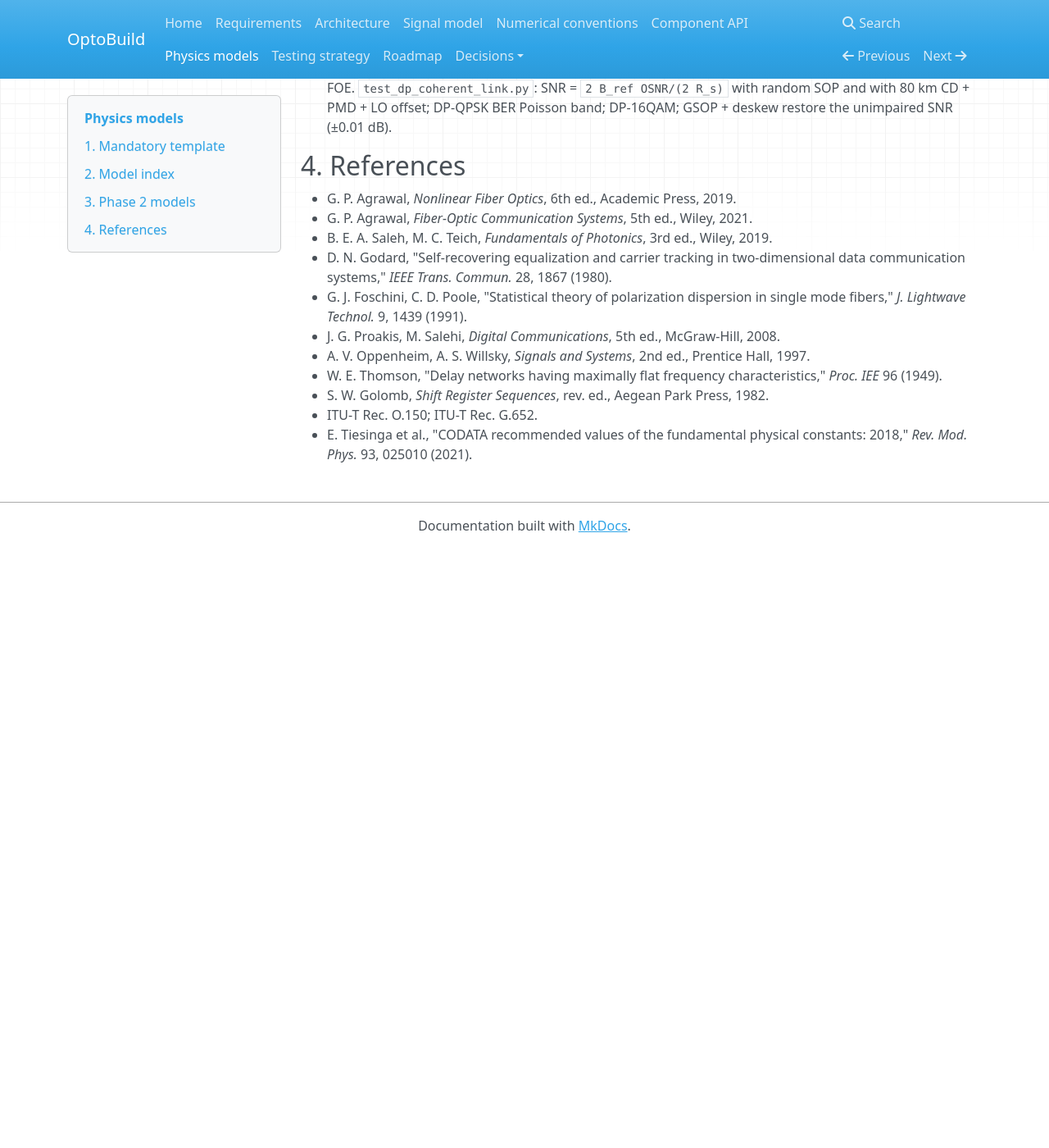
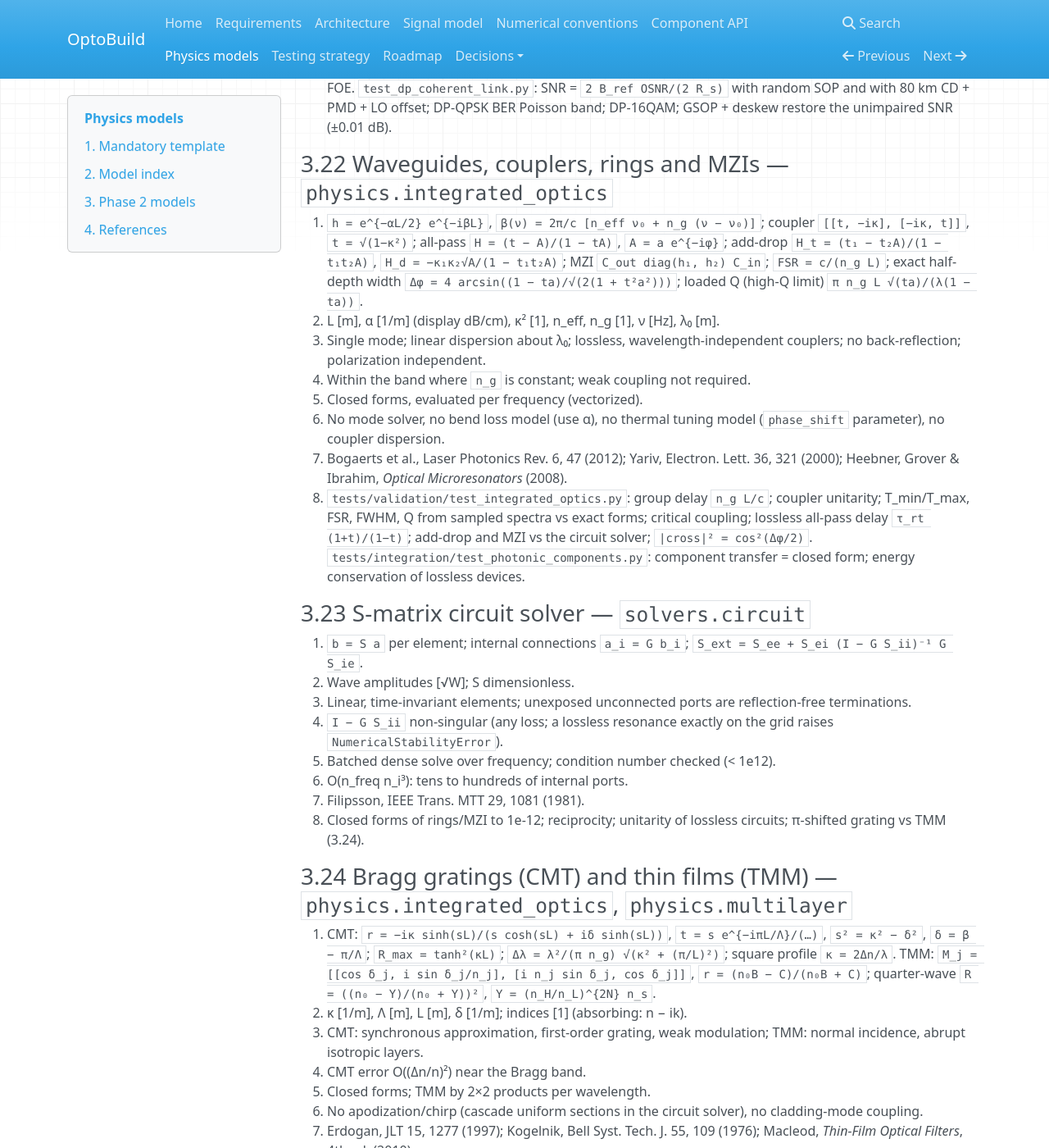
Before and after one commit to M-Khalid16/OptoBuild, an MkDocs documentation site: the page built from docs/physics_models.md, in a window 1280 px wide and 1400 px high, scrolled down 9604 px. Shown: the whole window at 82% size. Built offline with MkDocs 1.6.1, drawn with Linux system fonts in a browser that asks for light colours; nearby versions of some CDN libraries; before the commit the page ends 10273 px from its top, so only the background shows below that; some of the changed text lies outside the part shown.

Commit message:
Document Phase 7 (ADR-0018, physics models 3.22-3.24); version 0.9.0
Co-Authored-By: Claude Opus 5.5 <noreply@anthropic.com>
Claude-Session: https://claude.ai/code/session_017v3n7Ra3BEk55HR82Vj1Xd

```diff
--- a/docs/physics_models.md
+++ b/docs/physics_models.md
@@ -406,6 +406,67 @@ at the window edges.
    with 80 km CD + PMD + LO offset; DP-QPSK BER Poisson band; DP-16QAM;
    GSOP + deskew restore the unimpaired SNR (±0.01 dB).
 
+### 3.22 Waveguides, couplers, rings and MZIs — `physics.integrated_optics`
+
+1. `h = e^{−αL/2} e^{−iβL}`, `β(ν) = 2π/c [n_eff ν₀ + n_g (ν − ν₀)]`; coupler
+   `[[t, −iκ], [−iκ, t]]`, `t = √(1−κ²)`; all-pass `H = (t − A)/(1 − tA)`,
+   `A = a e^{−iφ}`; add-drop `H_t = (t₁ − t₂A)/(1 − t₁t₂A)`,
+   `H_d = −κ₁κ₂√A/(1 − t₁t₂A)`; MZI `C_out diag(h₁, h₂) C_in`;
+   `FSR = c/(n_g L)`; exact half-depth width
+   `Δφ = 4 arcsin((1 − ta)/√(2(1 + t²a²)))`; loaded Q (high-Q limit)
+   `π n_g L √(ta)/(λ(1 − ta))`.
+2. L [m], α [1/m] (display dB/cm), κ² [1], n_eff, n_g [1], ν [Hz], λ₀ [m].
+3. Single mode; linear dispersion about λ₀; lossless, wavelength-independent
+   couplers; no back-reflection; polarization independent.
+4. Within the band where `n_g` is constant; weak coupling not required.
+5. Closed forms, evaluated per frequency (vectorized).
+6. No mode solver, no bend loss model (use α), no thermal tuning model
+   (`phase_shift` parameter), no coupler dispersion.
+7. Bogaerts et al., Laser Photonics Rev. 6, 47 (2012); Yariv, Electron. Lett.
+   36, 321 (2000); Heebner, Grover & Ibrahim, *Optical Microresonators* (2008).
+8. `tests/validation/test_integrated_optics.py`: group delay `n_g L/c`;
+   coupler unitarity; T_min/T_max, FSR, FWHM, Q from sampled spectra vs exact
+   forms; critical coupling; lossless all-pass delay `τ_rt (1+t)/(1−t)`;
+   add-drop and MZI vs the circuit solver; `|cross|² = cos²(Δφ/2)`.
+   `tests/integration/test_photonic_components.py`: component transfer =
+   closed form; energy conservation of lossless devices.
+
+### 3.23 S-matrix circuit solver — `solvers.circuit`
+
+1. `b = S a` per element; internal connections `a_i = G b_i`;
+   `S_ext = S_ee + S_ei (I − G S_ii)⁻¹ G S_ie`.
+2. Wave amplitudes [√W]; S dimensionless.
+3. Linear, time-invariant elements; unexposed unconnected ports are
+   reflection-free terminations.
+4. `I − G S_ii` non-singular (any loss; a lossless resonance exactly on the
+   grid raises `NumericalStabilityError`).
+5. Batched dense solve over frequency; condition number checked (< 1e12).
+6. O(n_freq n_i³): tens to hundreds of internal ports.
+7. Filipsson, IEEE Trans. MTT 29, 1081 (1981).
+8. Closed forms of rings/MZI to 1e-12; reciprocity; unitarity of lossless
+   circuits; π-shifted grating vs TMM (3.24).
+
+### 3.24 Bragg gratings (CMT) and thin films (TMM) — `physics.integrated_optics`, `physics.multilayer`
+
+1. CMT: `r = −iκ sinh(sL)/(s cosh(sL) + iδ sinh(sL))`, `t = s e^{−iπL/Λ}/(…)`,
+   `s² = κ² − δ²`, `δ = β − π/Λ`; `R_max = tanh²(κL)`;
+   `Δλ = λ²/(π n_g) √(κ² + (π/L)²)`; square profile `κ = 2Δn/λ`.
+   TMM: `M_j = [[cos δ_j, i sin δ_j/n_j], [i n_j sin δ_j, cos δ_j]]`,
+   `r = (n₀B − C)/(n₀B + C)`; quarter-wave `R = ((n₀ − Y)/(n₀ + Y))²`,
+   `Y = (n_H/n_L)^{2N} n_s`.
+2. κ [1/m], Λ [m], L [m], δ [1/m]; indices [1] (absorbing: n − ik).
+3. CMT: synchronous approximation, first-order grating, weak modulation;
+   TMM: normal incidence, abrupt isotropic layers.
+4. CMT error O((Δn/n)²) near the Bragg band.
+5. Closed forms; TMM by 2×2 products per wavelength.
+6. No apodization/chirp (cascade uniform sections in the circuit solver),
+   no cladding-mode coupling.
+7. Erdogan, JLT 15, 1277 (1997); Kogelnik, Bell Syst. Tech. J. 55, 109
+   (1976); Macleod, *Thin-Film Optical Filters*, 4th ed. (2010).
+8. CMT vs TMM `|ΔR| < 10 (Δn/n)²` (measured 2–4 × 10⁻⁷); peak reflectance and
+   first-zero bandwidth; π-shifted grating (solver) vs TMM; quarter-wave
+   stack, Fresnel interface, absorption.
+
 ## 4. References
 
 * G. P. Agrawal, *Nonlinear Fiber Optics*, 6th ed., Academic Press, 2019.
@@ -413,6 +474,9 @@ at the window edges.
 * B. E. A. Saleh, M. C. Teich, *Fundamentals of Photonics*, 3rd ed., Wiley, 2019.
 * D. N. Godard, "Self-recovering equalization and carrier tracking in two-dimensional data communication systems," *IEEE Trans. Commun.* 28, 1867 (1980).
 * G. J. Foschini, C. D. Poole, "Statistical theory of polarization dispersion in single mode fibers," *J. Lightwave Technol.* 9, 1439 (1991).
+* W. Bogaerts et al., "Silicon microring resonators," *Laser Photonics Rev.* 6, 47 (2012).
+* T. Erdogan, "Fiber grating spectra," *J. Lightwave Technol.* 15, 1277 (1997).
+* H. A. Macleod, *Thin-Film Optical Filters*, 4th ed., CRC Press, 2010.
 * J. G. Proakis, M. Salehi, *Digital Communications*, 5th ed., McGraw-Hill, 2008.
 * A. V. Oppenheim, A. S. Willsky, *Signals and Systems*, 2nd ed., Prentice Hall, 1997.
 * W. E. Thomson, "Delay networks having maximally flat frequency characteristics," *Proc. IEE* 96 (1949).
--- a/mkdocs.yml
+++ b/mkdocs.yml
@@ -29,3 +29,4 @@ nav:
       - ADR-0015 FSO channel: decisions/0015-fso-channel.md
       - ADR-0016 Coherent single-pol: decisions/0016-coherent-single-pol.md
       - ADR-0017 Dual-pol coherent: decisions/0017-dual-polarization-coherent.md
+      - ADR-0018 Photonic circuits: decisions/0018-photonic-circuits.md
--- a/pyproject.toml
+++ b/pyproject.toml
@@ -4,8 +4,8 @@ build-backend = "setuptools.build_meta"
 
 [project]
 name = "optobuild"
-version = "0.8.0"
-description = "Scientifically validated optical and photonics simulation platform (IM/DD, coherent, nonlinear and free-space links; GUI)."
+version = "0.9.0"
+description = "Scientifically validated optical and photonics simulation platform (IM/DD, coherent, nonlinear and free-space links; photonic circuits; GUI)."
 readme = "README.md"
 license = { text = "MIT" }
 authors = [{ name = "Mamoona Khalid" }]
--- a/src/optobuild/__init__.py
+++ b/src/optobuild/__init__.py
@@ -4,6 +4,6 @@ The package is organised in strict layers (see docs/architecture.md). Lower
 layers never import higher layers; this is checked by the test suite.
 """
 
-__version__ = "0.8.0"
+__version__ = "0.9.0"
 
 __all__ = ["__version__"]
```
Also changed, not shown: other parts of docs/physics_models.md (+1 -1 lines), README.md (+8 -1 lines), docs/architecture.md (+2 -2 lines), docs/decisions/0018-photonic-circuits.md (added, +57 -0 lines), docs/decisions/README.md (+1 -0 lines), docs/roadmap.md (+17 -1 lines), docs/testing_strategy.md (+1 -0 lines), 1 other file.
